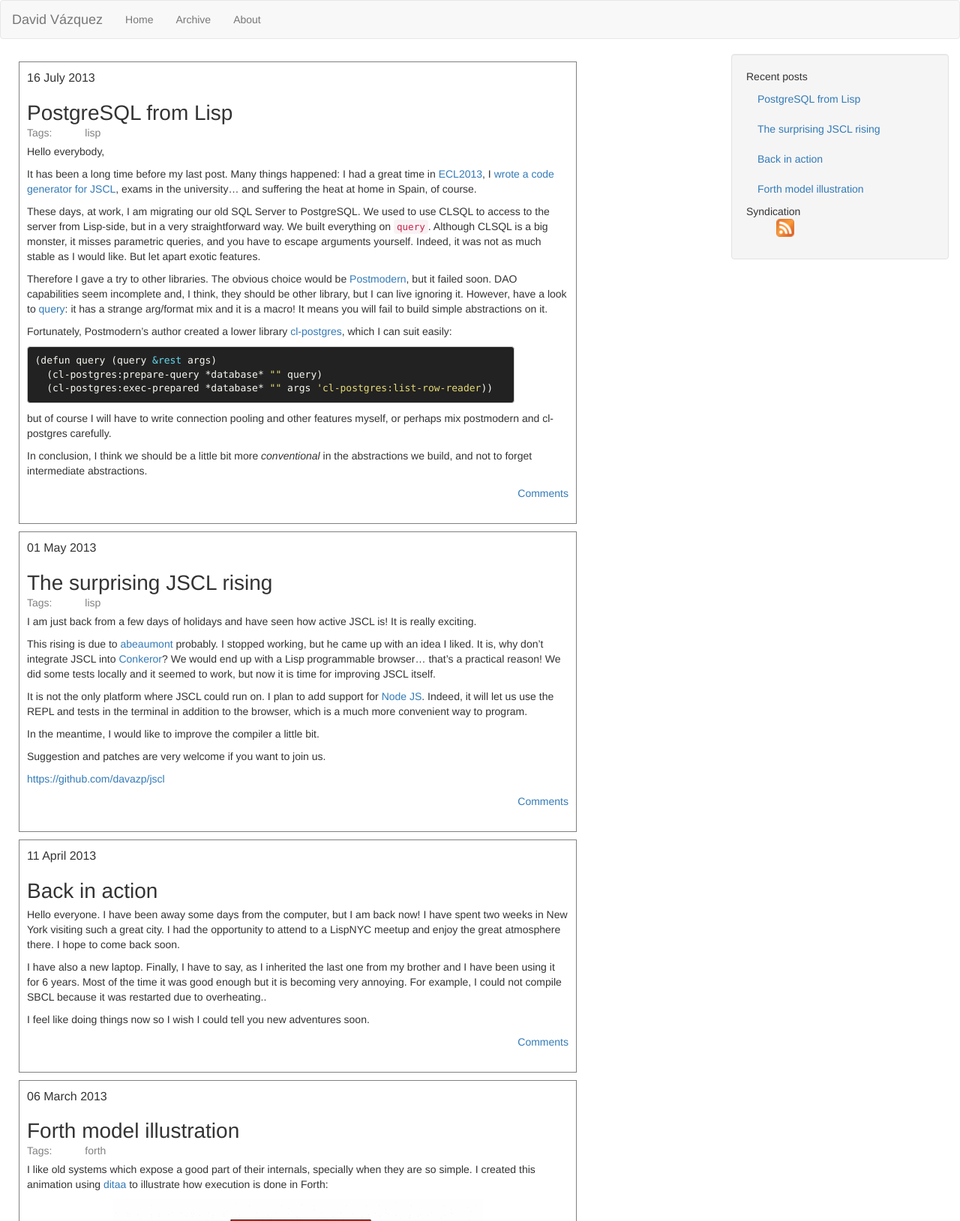
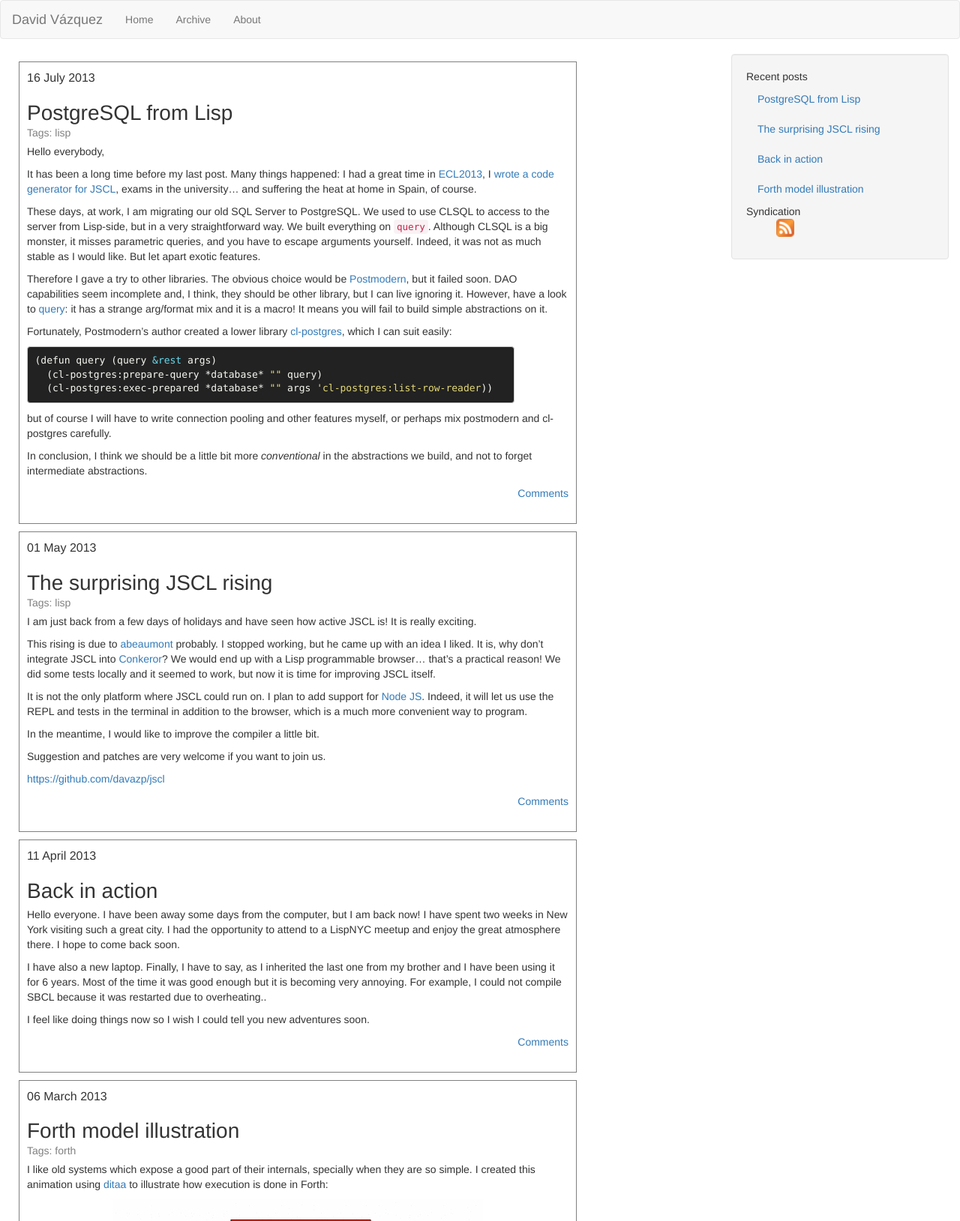
Before and after one commit to davazp/davazp.github.io, a Jekyll site: the page built from index.html, in a window 1280 px wide. Shown: the top 1629 px of the page at 75% size. Built offline with Jekyll 4.4.1, drawn with Linux system fonts in a browser that asks for light colours; nearby versions of some CDN libraries; Markdown is read by kramdown in place of the engine named in the settings; the list of posts is cut into pages by our own code; comment, search, counter and statistics services are not loaded.

Commit message:
Fix style in taglist

```diff
--- a/css/custom.css
+++ b/css/custom.css
@@ -54,7 +54,7 @@ h2 { margin-bottom: 0px; font-size: 200%; }
 h3 { margin-bottom: 0px; font-size: 140%; }
 
 .taglist { color: grey; margin-bottom: 5px; }
-.taglist ul { display: inline; margin-left: 0px; }
+.taglist ul { display: inline; margin-left: 0px; padding: 0; }
 .taglist li { display: inline; list-style: none; }
 
 
```
